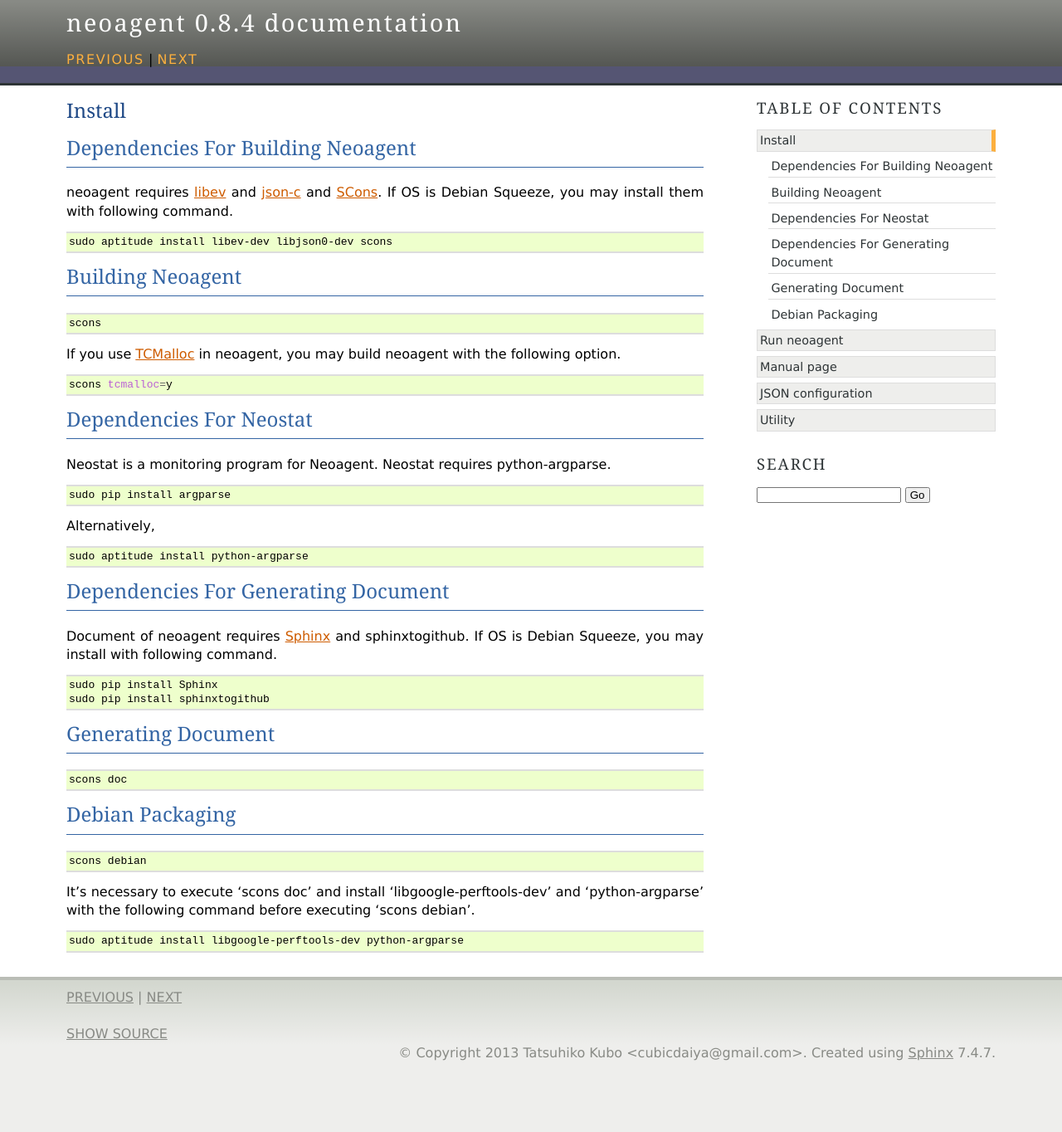
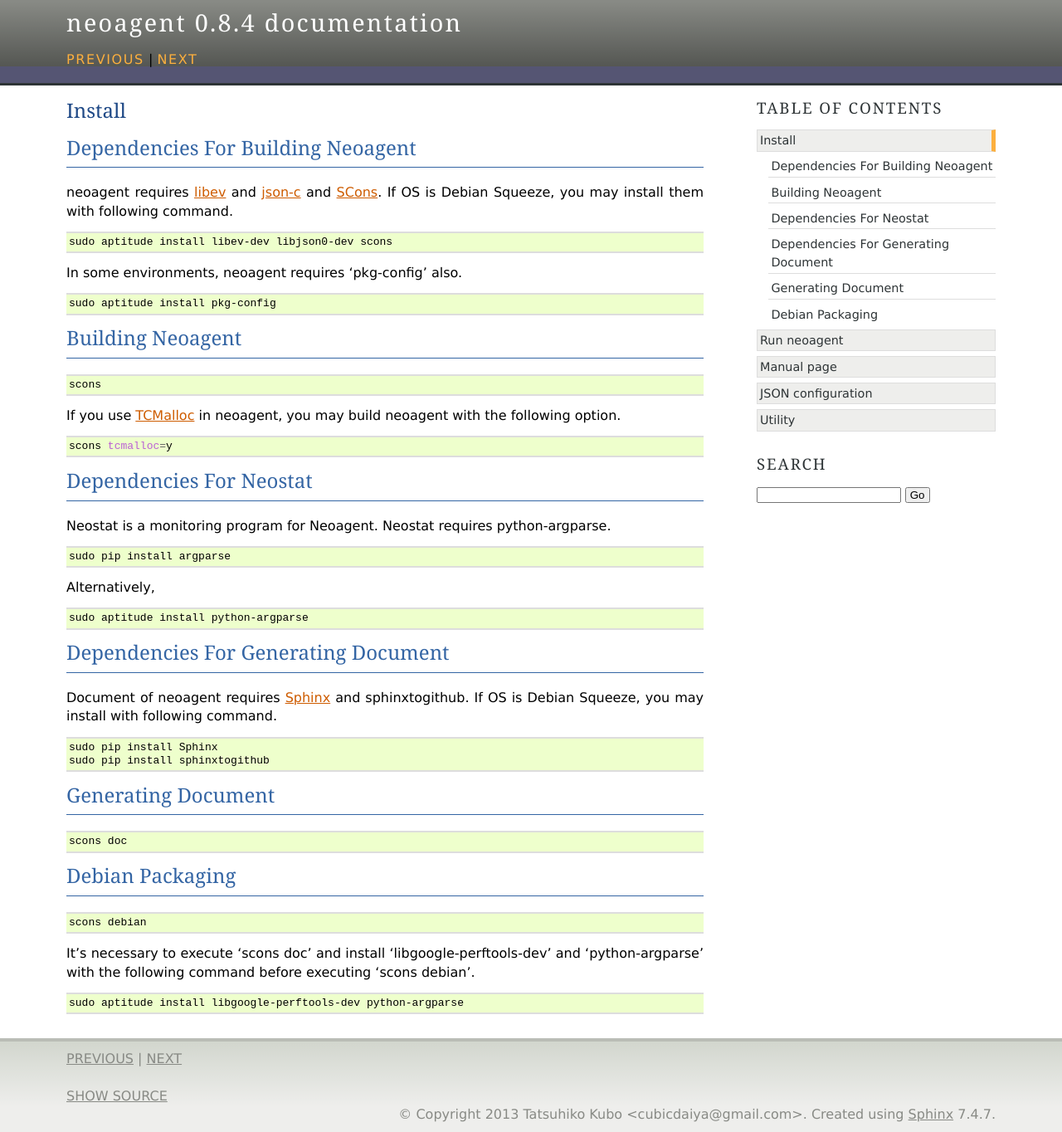
Before and after one commit to cubicdaiya/neoagent, a Sphinx documentation site: the page built from doc/source/install.rst, in a window 1280 px wide. Shown: the whole page at 83% size. Built offline with Sphinx 7.4.7, drawn with Linux system fonts in a browser that asks for light colours; before the commit the page ends 1290 px from its top, so only the background shows below that.

Commit message:
add caution about pkg-config

```diff
--- a/doc/source/install.rst
+++ b/doc/source/install.rst
@@ -12,6 +12,12 @@
 .. code-block:: sh
 
  sudo aptitude install libev-dev libjson0-dev scons
+
+In some environments, neoagent requires 'pkg-config' also.
+
+.. code-block:: sh
+
+ sudo aptitude install pkg-config
 
 ====================================
 Building Neoagent
```
Also changed, not shown: README.md (+2 -1 lines).
